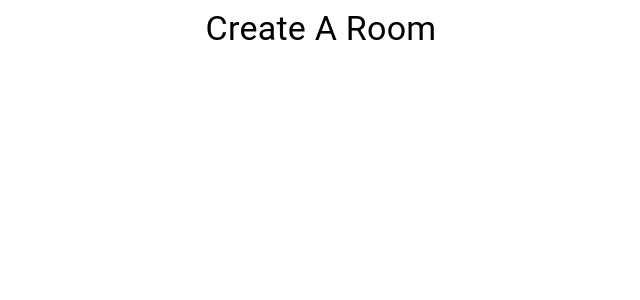
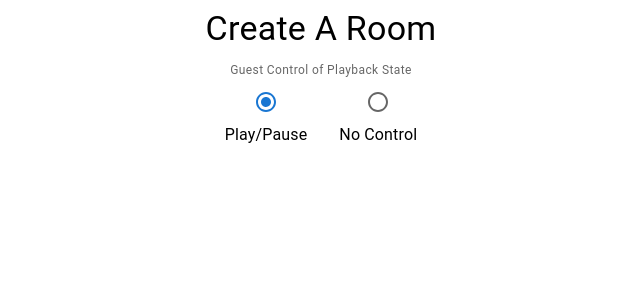
Before and after one commit to akankshakriti09/DjangoReact, a React app in the folder music_controller/frontend/: page /create in a window 1280 px wide. Shown: the top 300 px of the page, without its empty margins (319-959 px from the left). Built offline with nearby package versions, Linux system fonts and the light colour scheme; the HTML template or start-up script is replaced by a standard one.

Commit message:
FormControl added

```diff
--- a/music_controller/frontend/src/components/CreateRoomPage.js
+++ b/music_controller/frontend/src/components/CreateRoomPage.js
@@ -9,6 +9,7 @@ import { Link } from "react-router-dom";
 import Radio from "@mui/material/Radio";
 import RadioGroup from "@mui/material/RadioGroup";
 import FormControlLabel from "@mui/material/FormControlLabel";
+import { FormLabel } from "@mui/material";
 
  export default class CreateRoomPage extends Component {
     defaultVotes = 2;
@@ -20,10 +21,27 @@ import FormControlLabel from "@mui/material/FormControlLabel";
     render() {
         return (
           <Grid container spacing={1}>
-             <Grid item xs={120} align="center">
+             <Grid item xs={12} align="center">
                 <Typography component="h4" variant="h4">
                     Create A Room
                 </Typography>
+             </Grid>
+             <Grid item xs={12} align="center">
+                <FormControl component="fieldset">
+                    <FormHelperText>
+                        <div align="center">Guest Control of Playback State</div>
+                    </FormHelperText>
+                    <RadioGroup row defaultValue="true">
+                      <FormControlLabel value="true" control={<Radio color="primary" />}
+                        label="Play/Pause"
+                        labelPlacement="bottom"
+                      />
+                      <FormControlLabel value="false" control={<Radio color="secondary" />}
+                        label="No Control"
+                        labelPlacement="bottom"
+                      />
+                    </RadioGroup>
+                </FormControl>
              </Grid>
           </Grid>
         );
```
